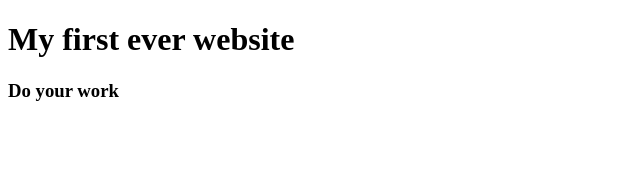
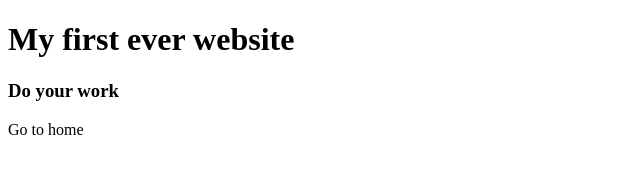
Before and after one commit to Polash9000/my-first-site, a plain HTML site: page index.html in a window 1280 px wide. Shown: the full height of the page, 0-640 px from the left. Drawn offline with Linux system fonts and the light colour scheme.

Commit message:
Update index.html

```diff
--- a/index.html
+++ b/index.html
@@ -9,5 +9,6 @@
 <body>
     <h1>My first ever website</h1>
     <h3>Do your work</h3>
+    <h>Go to home<h3>
 </body>
 </html>
```
